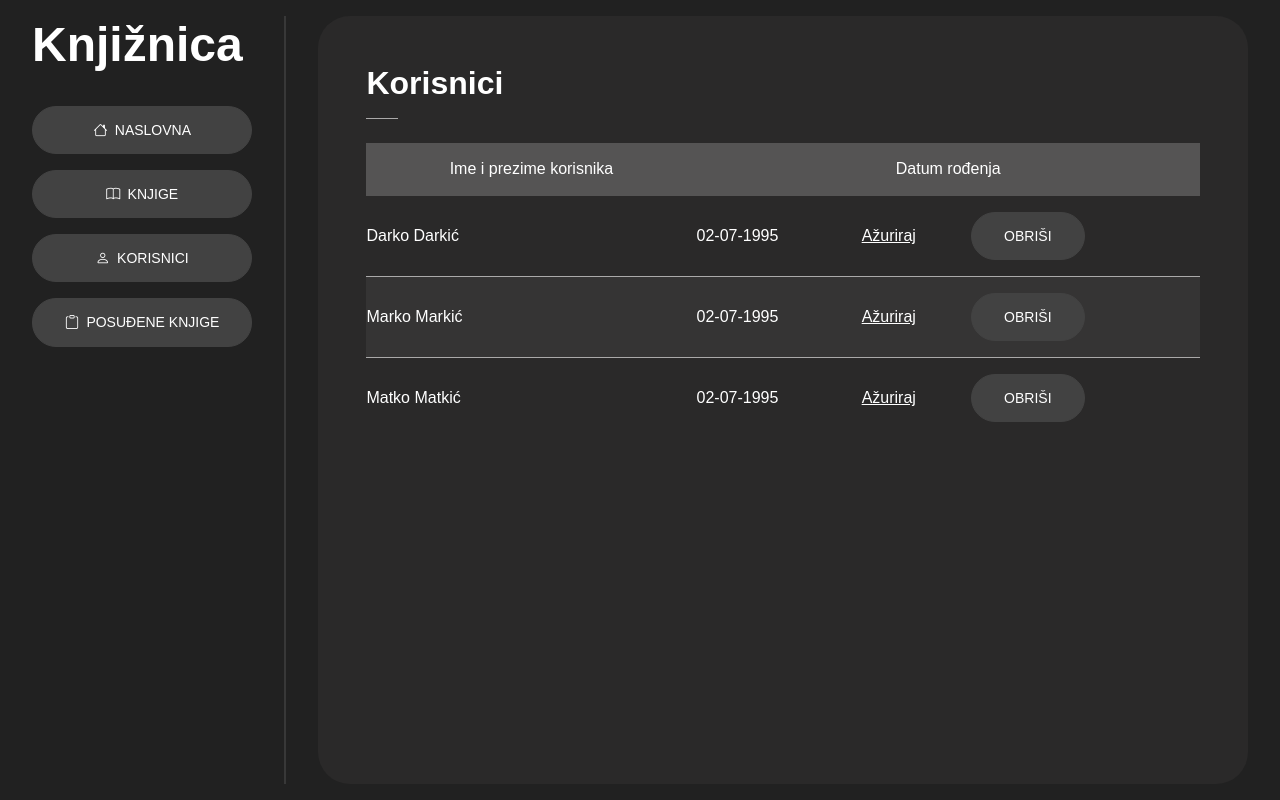
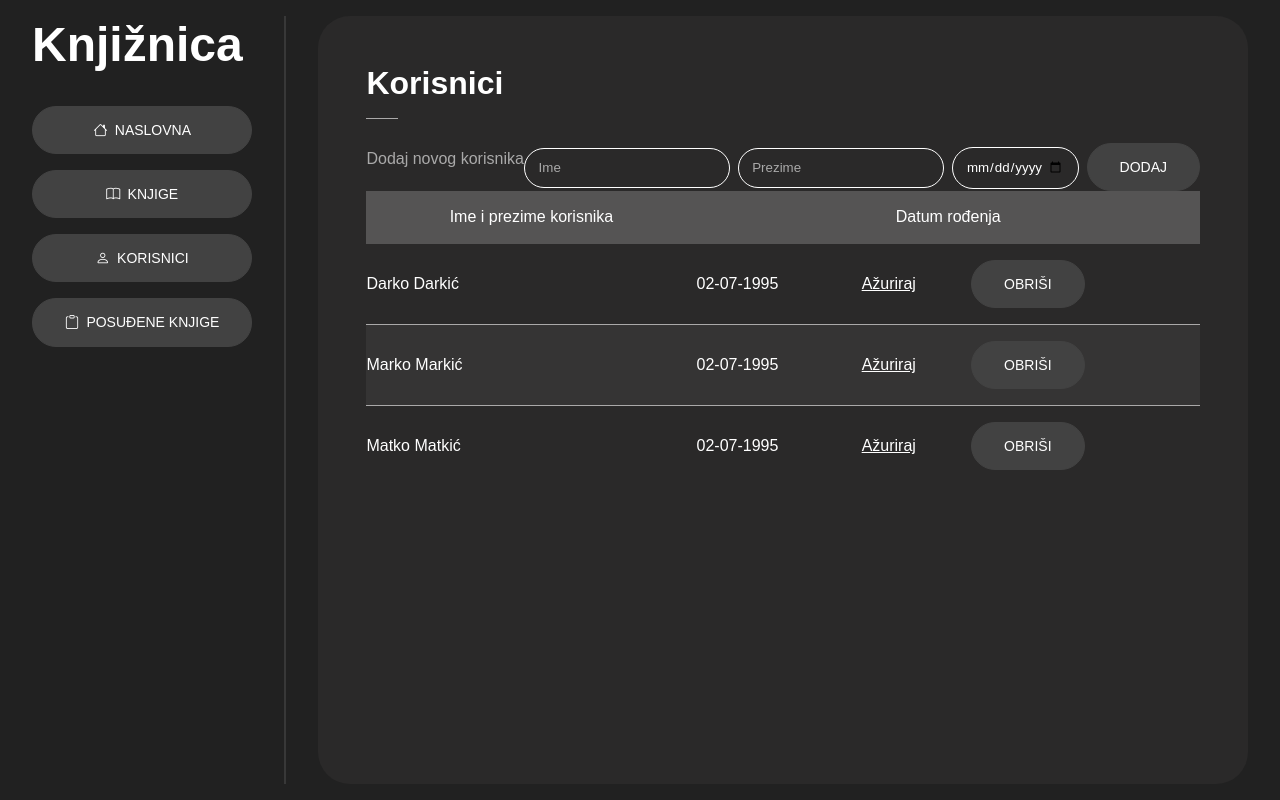
Before and after one commit to marko-krznar/React-Library, a React (Create React App) app: page /korisnici in a window 1280 px wide. Built offline with nearby package versions, Linux system fonts and the light colour scheme.

Commit message:
Added feature for adding new user

```diff
--- a/src/containers/UsersPage/UsersPage.js
+++ b/src/containers/UsersPage/UsersPage.js
@@ -1,12 +1,69 @@
-import React, { useContext } from "react";
+import React, { useContext, useState } from "react";
 import UserItem from "../../components/UserItem/UserItem";
 import { UsersContext } from "../../data/UsersContext";
+import { format } from "date-fns";
 
 export default function UsersPage() {
-  const { users } = useContext(UsersContext);
+  const { users, setUsers } = useContext(UsersContext);
+  const [newUserName, setNewUserName] = useState("");
+  const [newUserSurname, setNewUserSurname] = useState("");
+  const [newUserBirth, setNewUserBirth] = useState("");
+
+  const handleNewName = (e) => {
+    setNewUserName(e.target.value);
+  };
+
+  const handleNewSurname = (e) => {
+    setNewUserSurname(e.target.value);
+  };
+  const handleBirth = (e) => {
+    setNewUserBirth(e.target.value);
+  };
+
+  const handleSubmit = (e) => {
+    e.preventDefault();
+    setUsers((prevUsers) => [
+      ...prevUsers,
+      {
+        name: newUserName,
+        surname: newUserSurname,
+        birthDate: format(new Date(newUserBirth), "dd-MM-yyyy"),
+        id: 4,
+      },
+    ]);
+    setNewUserName("");
+    setNewUserSurname("");
+  };
+
   return (
     <section className="page pg-users">
       <h2 className="headline">Korisnici</h2>
+      <div className="d-flex justify-content-between align-items-center block--add-book">
+        <p>Dodaj novog korisnika</p>
+        <form onSubmit={handleSubmit}>
+          <input
+            type="text"
+            value={newUserName}
+            onChange={handleNewName}
+            placeholder="Ime"
+          />
+          <input
+            type="text"
+            value={newUserSurname}
+            onChange={handleNewSurname}
+            placeholder="Prezime"
+          />
+          <input
+            type="date"
+            id="start"
+            name="birth"
+            value={newUserBirth}
+            max={format(new Date(), "yyyy-MM-dd")}
+            onChange={handleBirth}
+          ></input>
+          <button>Dodaj</button>
+        </form>
+      </div>
       <table>
         <thead>
           <tr>
```
